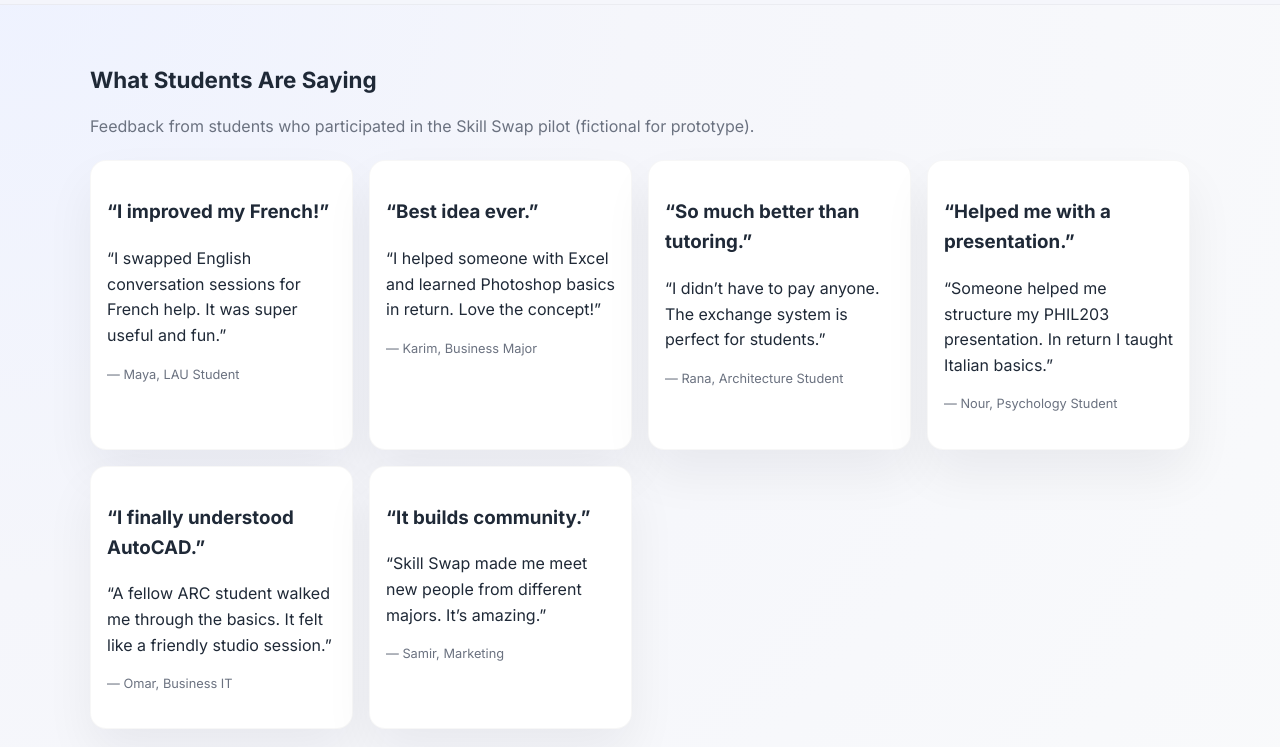
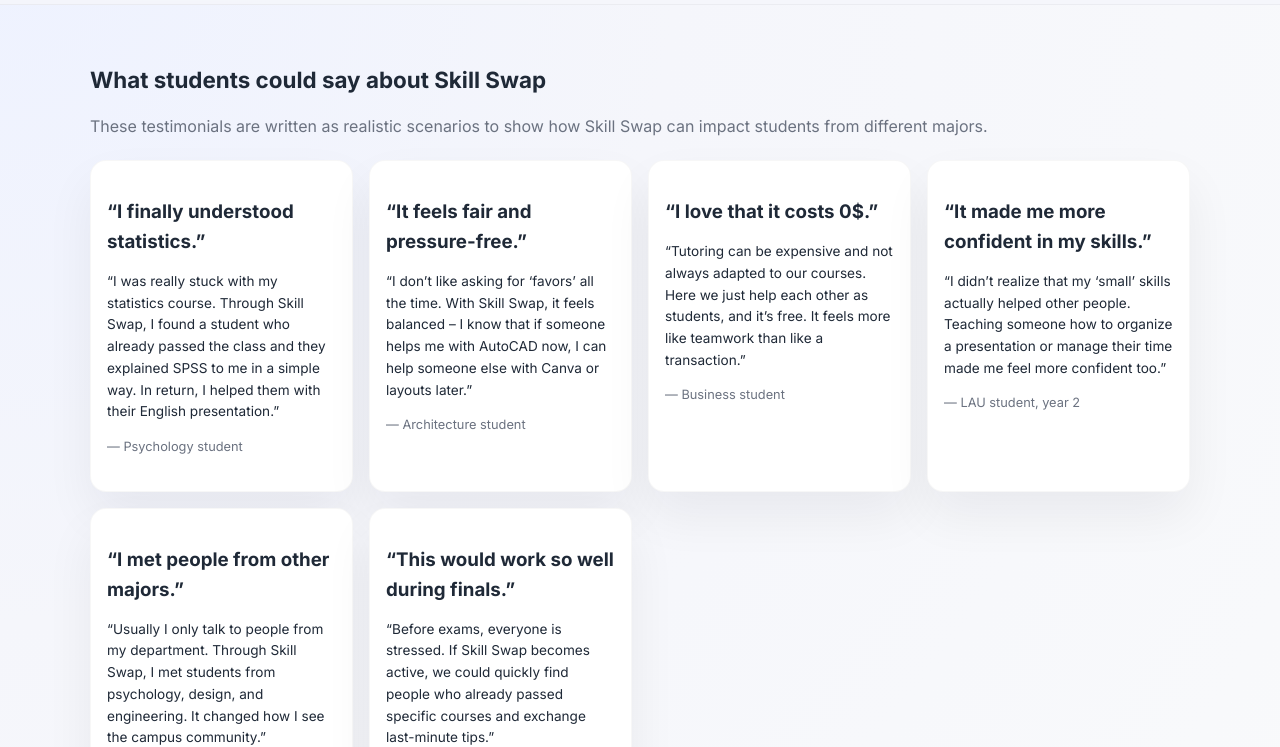
Before and after one commit to yaraarakji/Skill-swap, a plain HTML site: page testimonials.html in a window 1280 px wide. Shown: the part 54-801 px from the top of the page. Drawn offline with Linux system fonts and the light colour scheme.

Commit message:
Update testimonials.html

```diff
--- a/testimonials.html
+++ b/testimonials.html
@@ -6,12 +6,14 @@
   <link rel="stylesheet" href="style.css">
   <link href="https://fonts.googleapis.com/css2?family=Inter:wght@400;500;600;700&display=swap" rel="stylesheet">
 </head>
+
 <body>
+
+  <!-- NAVBAR -->
   <div class="navbar">
     <div class="nav-inner">
       <div class="logo-wrap">
         <a href="index.html">
-          <!-- logo -->
           <svg width="120" height="38" viewBox="0 0 220 60">
             <circle cx="30" cy="30" r="26" fill="#5B3EE4" />
             <path d="M22 23C23.8 18.5 29 16.5 33.5 18.3C36 19.3 37.9 21.5 38.6 23.9L41.5 22.2C41.9 22 42.3 22.3 42.2 22.7L40.8 28.3C40.7 28.7 40.3 28.9 39.9 28.8L34.3 27.4C33.9 27.3 33.9 26.7 34.3 26.5L37.1 25C36.5 23.5 35.4 22.1 33.8 21.5C31.1 20.4 28 21.6 26.8 24.3C26.6 24.7 26 24.8 25.5 24.6L23 23.5C22.5 23.3 21.8 23.2 22 23Z" fill="white"/>
@@ -33,62 +35,111 @@
       </div>
 
       <div class="team-names">
-        Yara Arakji · Nour Issa<br>Omar Rifaii · Samir Aridi
+        Yara Arakji · Nour Issa<br>
+        Omar Rifaii · Samir Aridi
       </div>
 
       <button class="theme-btn" onclick="toggleTheme()">Theme</button>
     </div>
   </div>
 
+  <!-- TESTIMONIALS CONTENT -->
   <div class="container">
     <section class="section">
-      <h1 class="section-title">What Students Are Saying</h1>
-      <p class="section-sub">Feedback from students who participated in the Skill Swap pilot (fictional for prototype).</p>
+      <h1 class="section-title">What students could say about Skill Swap</h1>
+      <p class="section-sub">
+        These testimonials are written as realistic scenarios to show how Skill Swap can impact students
+        from different majors.
+      </p>
 
       <div class="grid-3">
-        <div class="card testimonial-card">
-          <h3>“I improved my French!”</h3>
-          <p>“I swapped English conversation sessions for French help. It was super useful and fun.”</p>
-          <p style="color:var(--muted); font-size:.8rem;">— Maya, LAU Student</p>
+
+        <div class="card">
+          <h3 style="margin-bottom:.2rem;">“I finally understood statistics.”</h3>
+          <p style="font-size:.85rem;">
+            “I was really stuck with my statistics course. Through Skill Swap, I found a student who
+            already passed the class and they explained SPSS to me in a simple way. In return, I helped
+            them with their English presentation.”
+          </p>
+          <p style="color:var(--muted); font-size:.8rem; margin-top:.4rem;">
+            — Psychology student
+          </p>
         </div>
 
-        <div class="card testimonial-card">
-          <h3>“Best idea ever.”</h3>
-          <p>“I helped someone with Excel and learned Photoshop basics in return. Love the concept!”</p>
-          <p style="color:var(--muted); font-size:.8rem;">— Karim, Business Major</p>
+        <div class="card">
+          <h3 style="margin-bottom:.2rem;">“It feels fair and pressure-free.”</h3>
+          <p style="font-size:.85rem;">
+            “I don’t like asking for ‘favors’ all the time. With Skill Swap, it feels balanced – I know
+            that if someone helps me with AutoCAD now, I can help someone else with Canva or layouts later.”
+          </p>
+          <p style="color:var(--muted); font-size:.8rem; margin-top:.4rem;">
+            — Architecture student
+          </p>
         </div>
 
-        <div class="card testimonial-card">
-          <h3>“So much better than tutoring.”</h3>
-          <p>“I didn’t have to pay anyone. The exchange system is perfect for students.”</p>
-          <p style="color:var(--muted); font-size:.8rem;">— Rana, Architecture Student</p>
+        <div class="card">
+          <h3 style="margin-bottom:.2rem;">“I love that it costs 0$.”</h3>
+          <p style="font-size:.85rem;">
+            “Tutoring can be expensive and not always adapted to our courses. Here we just help each
+            other as students, and it’s free. It feels more like teamwork than like a transaction.”
+          </p>
+          <p style="color:var(--muted); font-size:.8rem; margin-top:.4rem;">
+            — Business student
+          </p>
         </div>
 
-        <div class="card testimonial-card">
-          <h3>“Helped me with a presentation.”</h3>
-          <p>“Someone helped me structure my PHIL203 presentation. In return I taught Italian basics.”</p>
-          <p style="color:var(--muted); font-size:.8rem;">— Nour, Psychology Student</p>
+        <div class="card">
+          <h3 style="margin-bottom:.2rem;">“It made me more confident in my skills.”</h3>
+          <p style="font-size:.85rem;">
+            “I didn’t realize that my ‘small’ skills actually helped other people. Teaching someone how
+            to organize a presentation or manage their time made me feel more confident too.”
+          </p>
+          <p style="color:var(--muted); font-size:.8rem; margin-top:.4rem;">
+            — LAU student, year 2
+          </p>
         </div>
 
-        <div class="card testimonial-card">
-          <h3>“I finally understood AutoCAD.”</h3>
-          <p>“A fellow ARC student walked me through the basics. It felt like a friendly studio session.”</p>
-          <p style="color:var(--muted); font-size:.8rem;">— Omar, Business IT</p>
+        <div class="card">
+          <h3 style="margin-bottom:.2rem;">“I met people from other majors.”</h3>
+          <p style="font-size:.85rem;">
+            “Usually I only talk to people from my department. Through Skill Swap, I met students from
+            psychology, design, and engineering. It changed how I see the campus community.”
+          </p>
+          <p style="color:var(--muted); font-size:.8rem; margin-top:.4rem;">
+            — Engineering student
+          </p>
         </div>
 
-        <div class="card testimonial-card">
-          <h3>“It builds community.”</h3>
-          <p>“Skill Swap made me meet new people from different majors. It’s amazing.”</p>
-          <p style="color:var(--muted); font-size:.8rem;">— Samir, Marketing</p>
+        <div class="card">
+          <h3 style="margin-bottom:.2rem;">“This would work so well during finals.”</h3>
+          <p style="font-size:.85rem;">
+            “Before exams, everyone is stressed. If Skill Swap becomes active, we could quickly find
+            people who already passed specific courses and exchange last-minute tips.”
+          </p>
+          <p style="color:var(--muted); font-size:.8rem; margin-top:.4rem;">
+            — LAU senior
+          </p>
         </div>
+
       </div>
+
+      <p style="margin-top:1.2rem; font-size:.8rem; color:var(--muted);">
+        Note: These testimonials are written as examples for the prototype and are not yet collected
+        from real users. In a future version, this page could be filled with real feedback from students
+        who participate in the Skill Swap pilot.
+      </p>
     </section>
   </div>
 
-  <footer>Skill Swap – LAU MGT401 Project · 2025</footer>
+  <footer>
+    Skill Swap – LAU MGT401 Project · 2025
+  </footer>
 
   <script>
-    function toggleTheme(){ document.body.classList.toggle('dark'); }
+    function toggleTheme() {
+      document.body.classList.toggle('dark');
+    }
   </script>
+
 </body>
 </html>
```
